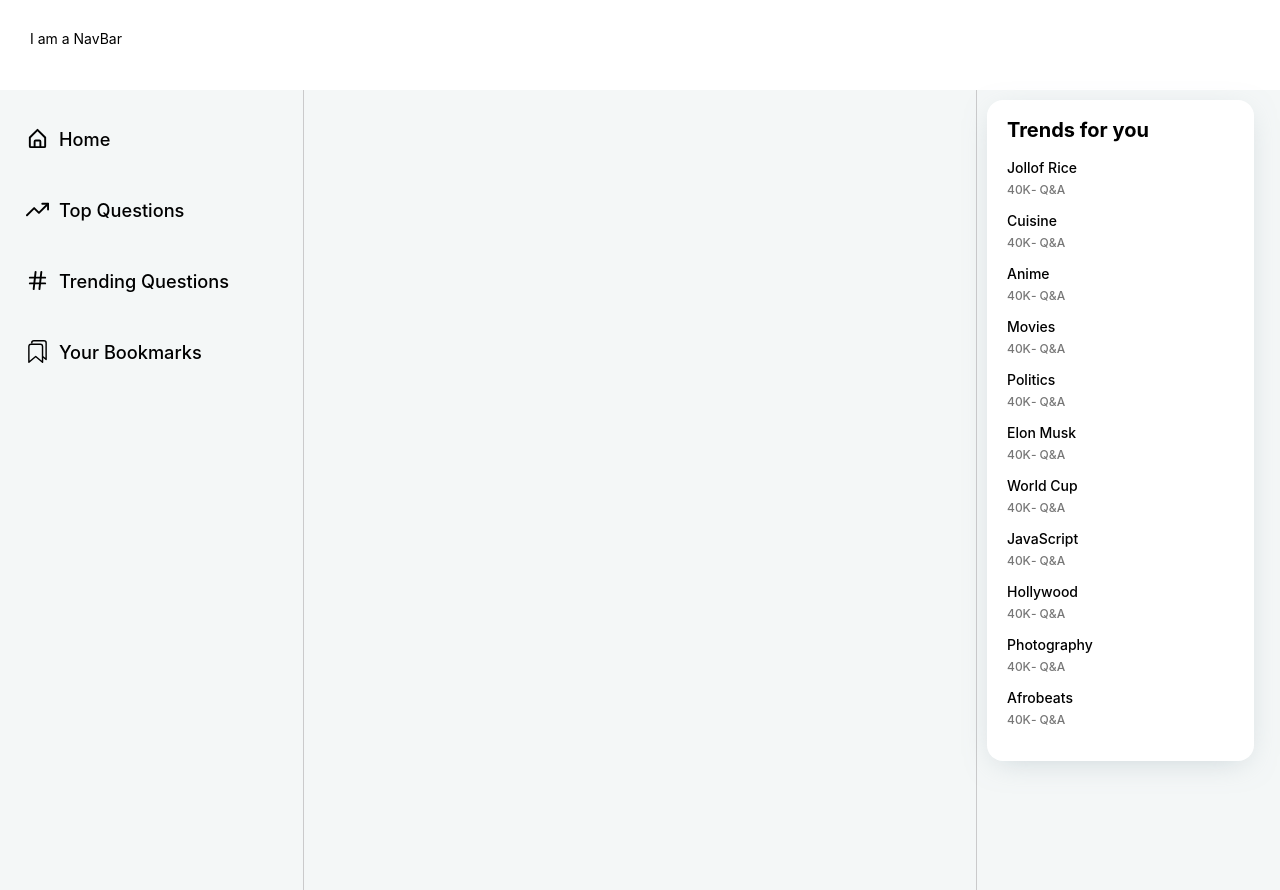
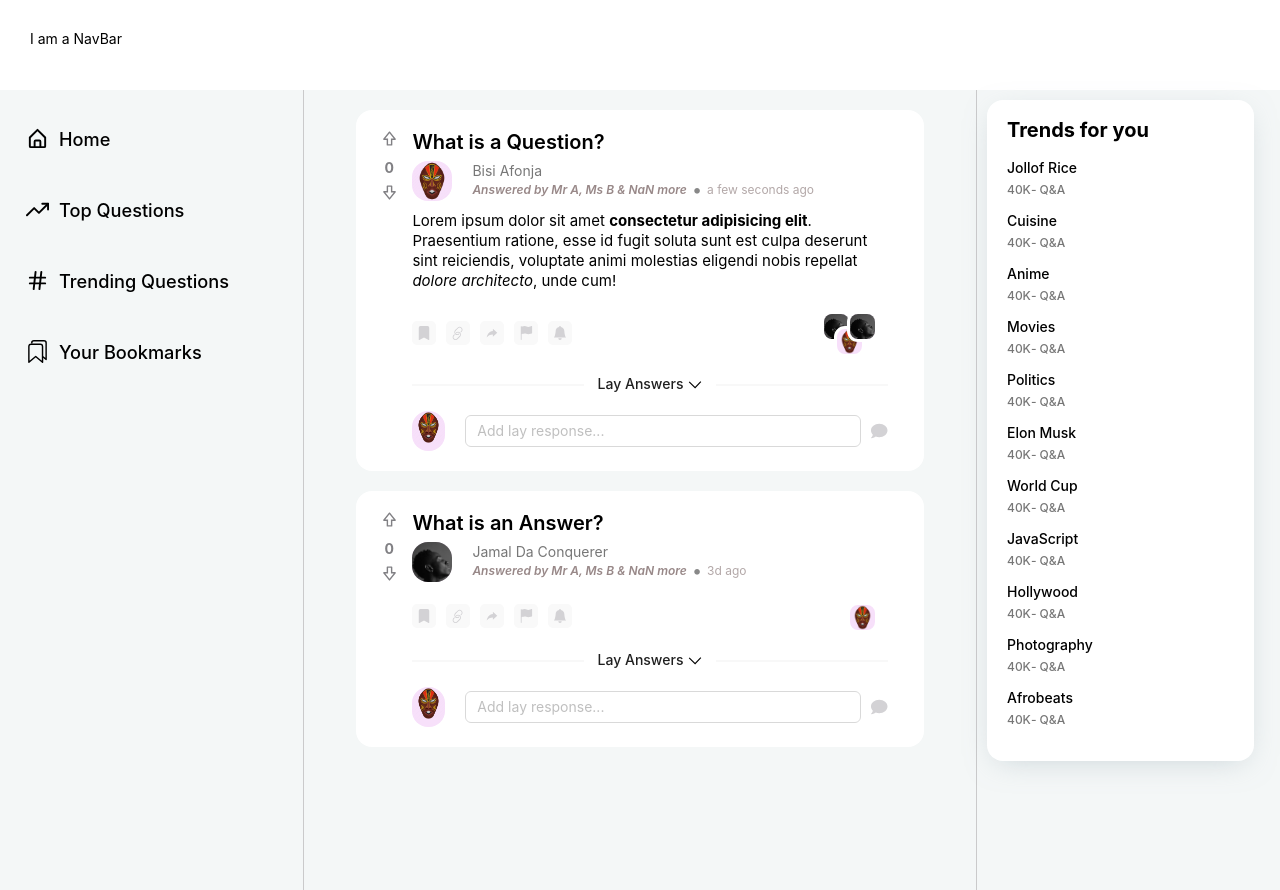
Before and after one commit to whoismuktar/lay-app, a React (Create React App) app: page / in a window 1280 px wide. Built offline with nearby package versions, Linux system fonts and the light colour scheme.

Commit message:
react router fix - update children with Outlet

```diff
--- a/src/components/Layout/index.js
+++ b/src/components/Layout/index.js
@@ -3,6 +3,7 @@ import LeftSideBar from "./LeftSideBar";
 import RightSideBar from "./RightSideBar";
 import NavBar from "./NavBar/index.js";
 import { Col, Row } from "antd";
+import { Outlet } from "react-router-dom";
 
 
 function Layout({ children }) {
@@ -28,7 +29,9 @@ function Layout({ children }) {
         </Col>
 
         <Col span={12} className="">
-          <main>{children}</main>
+          <main>
+            <Outlet />
+          </main>
         </Col>
 
         <Col span={6} className="">
```
